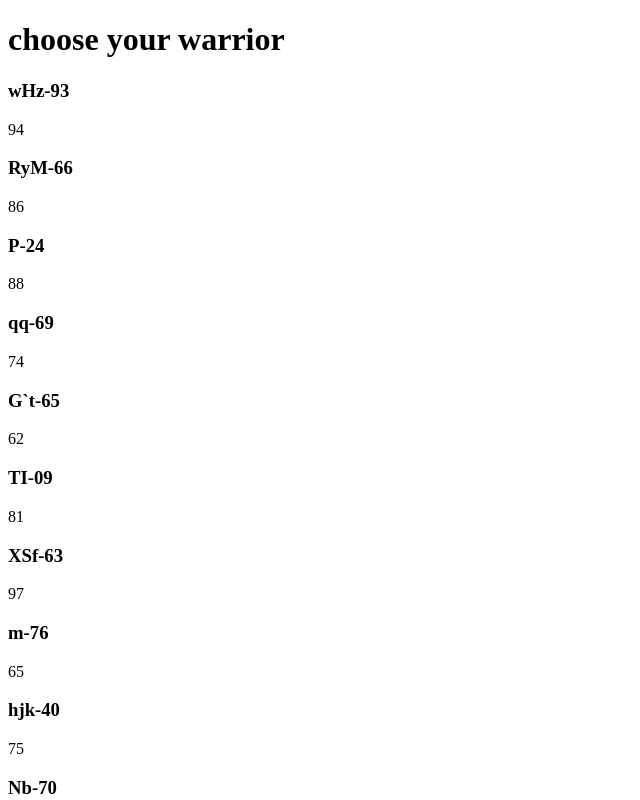
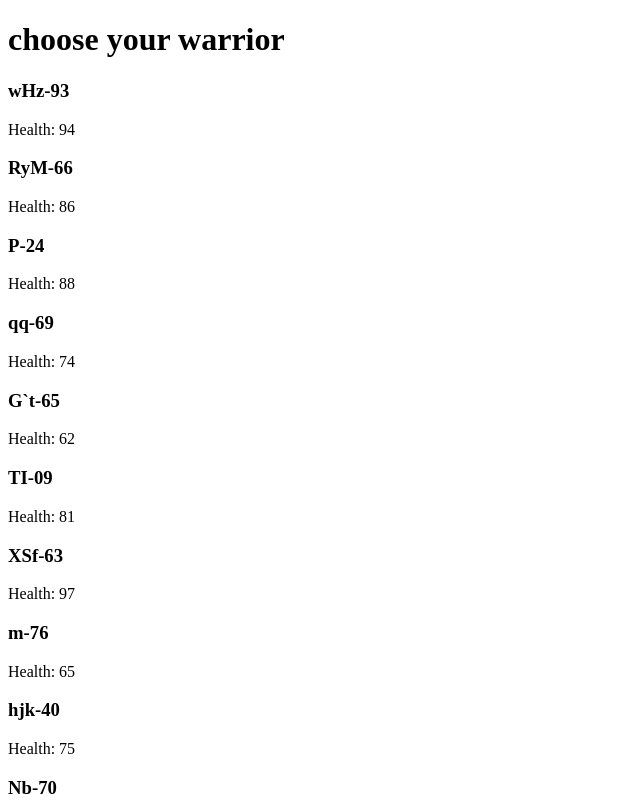
Before and after one commit to try-ronnie/CodeChallenge.Bot.Battle, a React (Create React App) app in the folder battlebot/: page / in a window 1280 px wide. Shown: the top 800 px of the page, without its empty margins (0-640 px from the left). Built offline with nearby package versions, Linux system fonts and the light colour scheme; data requests are answered from the project's data file.

Commit message:
another file commit

```diff
--- a/battlebot/src/components/BotCollection.js
+++ b/battlebot/src/components/BotCollection.js
@@ -1,15 +1,19 @@
 import React from "react";
 
 function BotCollection({ bots }) {
+  if (!Array.isArray(bots)) {
+    return <p>Loading bots...</p>;
+  }
+
   return (
     <div>
       {bots.length === 0 ? (
-        <p>Loading bots...</p>
+        <p>No bots found...</p>
       ) : (
         bots.map((bot) => (
           <div key={bot.id}>
             <h3>{bot.name}</h3>
-            <p>{bot.health}</p>
+            <p>Health: {bot.health}</p>
           </div>
         ))
       )}
```
